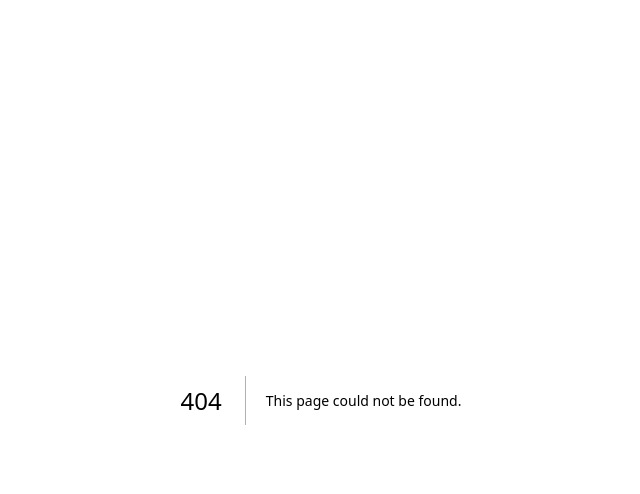
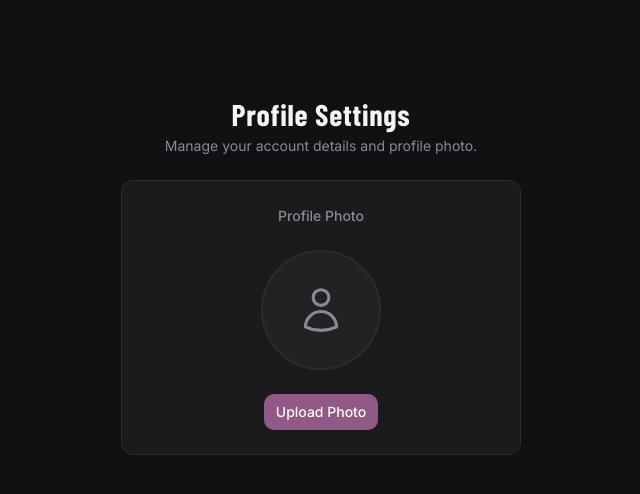
Before and after one commit to mtriana14/Workout-WebAPP-FRONTEND, a Next.js app: page /dashboards/user/profile in a window 1280 px wide. Before the commit this address had no page. Shown: the top 494 px of the page, without its empty margins (319-959 px from the left). Built offline with nearby package versions, Linux system fonts and the light colour scheme; a web font is replaced by a local one.

Commit message:
Early version of Upload Profile Photo. Does not actually save photo and loses it upon refresh for now

```diff
--- /dev/null
+++ b/app/dashboards/user/profile/page.tsx
@@ -0,0 +1,156 @@
+"use client";
+
+import { useState, useRef } from "react";
+
+export default function ProfilePage() {
+  const [currentPhoto, setCurrentPhoto] = useState<string | null>(null);
+  const [previewUrl, setPreviewUrl] = useState<string | null>(null);
+  const [selectedFile, setSelectedFile] = useState<File | null>(null);
+  const [error, setError] = useState<string>("");
+  const [isUploading, setIsUploading] = useState<boolean>(false);
+
+  const fileInputRef = useRef<HTMLInputElement>(null);
+
+  // Step 1 and 2: User clicks "Upload Photo", system opens picker
+  const handleUploadClick = () => {
+    setError("");
+    if (fileInputRef.current) {
+      fileInputRef.current.click();
+    }
+  };
+
+  // Step 3: User selects a photo (or triggers Alternative Flows)
+  const handleFileSelect = (e: React.ChangeEvent<HTMLInputElement>) => {
+    const file = e.target.files?.[0];
+
+    // Alternative Flow 1: User cancels without selecting an image
+    if (!file) return;
+
+    // Alternative Flow 2: User selects an unspecified file format
+    const validTypes = ["image/jpeg", "image/png"];
+    if (!validTypes.includes(file.type)) {
+      setError("Please select a valid image file format (JPG, PNG)");
+      e.target.value = "";
+      return;
+    }
+
+    // Step 4: System previews the image and asks the user to confirm
+    setError("");
+    setSelectedFile(file);
+    setPreviewUrl(URL.createObjectURL(file));
+  };
+
+  // Step 5, 6 and 7: User confirms, system uploads and displays updated photo
+  const handleConfirm = () => {
+    if (!selectedFile || !previewUrl) return;
+
+    setIsUploading(true);
+
+    // Mocking the backend upload delay
+    setTimeout(() => {
+      setCurrentPhoto(previewUrl);
+      setPreviewUrl(null);
+      setSelectedFile(null);
+      setIsUploading(false);
+
+      if (fileInputRef.current) {
+        fileInputRef.current.value = "";
+      }
+    }, 1000);
+  };
+
+  const handleCancelPreview = () => {
+    setPreviewUrl(null);
+    setSelectedFile(null);
+    setError("");
+    if (fileInputRef.current) {
+      fileInputRef.current.value = "";
+    }
+  };
+
+  return (
+    <div className="hh-dash-root">
+      <main className="hh-dash-main" style={{ display: "flex", justifyContent: "center", paddingTop: "64px" }}>
+        <div className="hh-dash-content" style={{ alignItems: "center", textAlign: "center", width: "100%", maxWidth: "600px" }}>
+
+          <div>
+            <h1 className="hh-page-title">Profile Settings</h1>
+            <p className="hh-page-subtitle">Manage your account details and profile photo.</p>
+          </div>
+
+          {/* Profile Photo Card */}
+          <div className="hh-card" style={{ width: "100%", maxWidth: "400px", display: "flex", flexDirection: "column", alignItems: "center", gap: "24px" }}>
+
+            <div className="hh-card__header" style={{ width: "100%", justifyContent: "center", marginBottom: "0" }}>
+              <span className="hh-card__label">Profile Photo</span>
+            </div>
+
+            {/* Photo Display/Placeholder */}
+            <div
+              style={{
+                width: "120px",
+                height: "120px",
+                borderRadius: "50%",
+                overflow: "hidden",
+                border: "2px solid var(--hh-border)",
+                backgroundColor: "var(--hh-bg-card-dark)",
+                display: "flex",
+                alignItems: "center",
+                justifyContent: "center"
+              }}
+            >
+              {previewUrl || currentPhoto ? (
+                <img
+                  src={previewUrl || currentPhoto || ""}
+                  alt="User Profile"
+                  style={{ width: "100%", height: "100%", objectFit: "cover" }}
+                />
+              ) : (
+                <svg viewBox="0 0 24 24" fill="none" stroke="var(--hh-text-muted)" strokeWidth="1.5" style={{ width: "50px", height: "50px" }}>
+                  <path strokeLinecap="round" strokeLinejoin="round" d="M15.75 6a3.75 3.75 0 11-7.5 0 3.75 3.75 0 017.5 0zM4.501 20.118a7.5 7.5 0 0114.998 0A17.933 17.933 0 0112 21.75c-2.676 0-5.216-.584-7.499-1.632z" />
+                </svg>
+              )}
+            </div>
+
+            {/* Error Message Display */}
+            {error && <p className="hh-error-msg" style={{ marginTop: "0" }}>{error}</p>}
+
+            <input
+              type="file"
+              accept="image/jpeg, image/png"
+              ref={fileInputRef}
+              onChange={handleFileSelect}
+              style={{ display: "none" }}
+            />
+
+            {!previewUrl ? (
+              <button type="button" className="btn btn--primary" onClick={handleUploadClick}>
+                Upload Photo
+              </button>
+            ) : (
+              <div style={{ display: "flex", gap: "12px", justifyContent: "center" }}>
+                <button
+                  type="button"
+                  className="btn btn--primary"
+                  onClick={handleConfirm}
+                  disabled={isUploading}
+                >
+                  {isUploading ? "Saving..." : "Confirm"}
+                </button>
+                <button
+                  type="button"
+                  className="btn btn--ghost"
+                  onClick={handleCancelPreview}
+                  disabled={isUploading}
+                >
+                  Cancel
+                </button>
+              </div>
+            )}
+
+          </div>
+        </div>
+      </main>
+    </div>
+  );
+}
```
